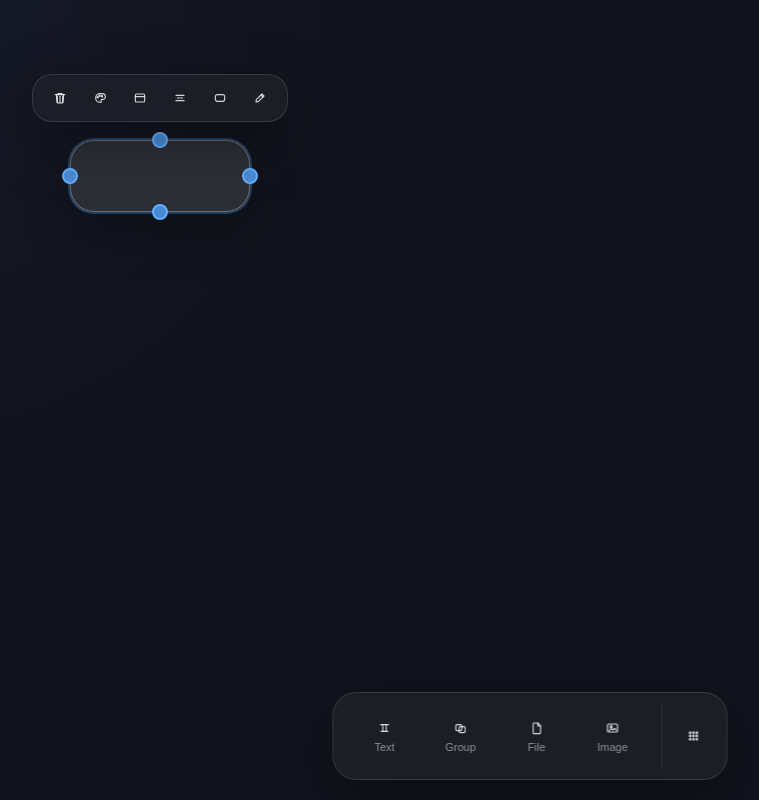
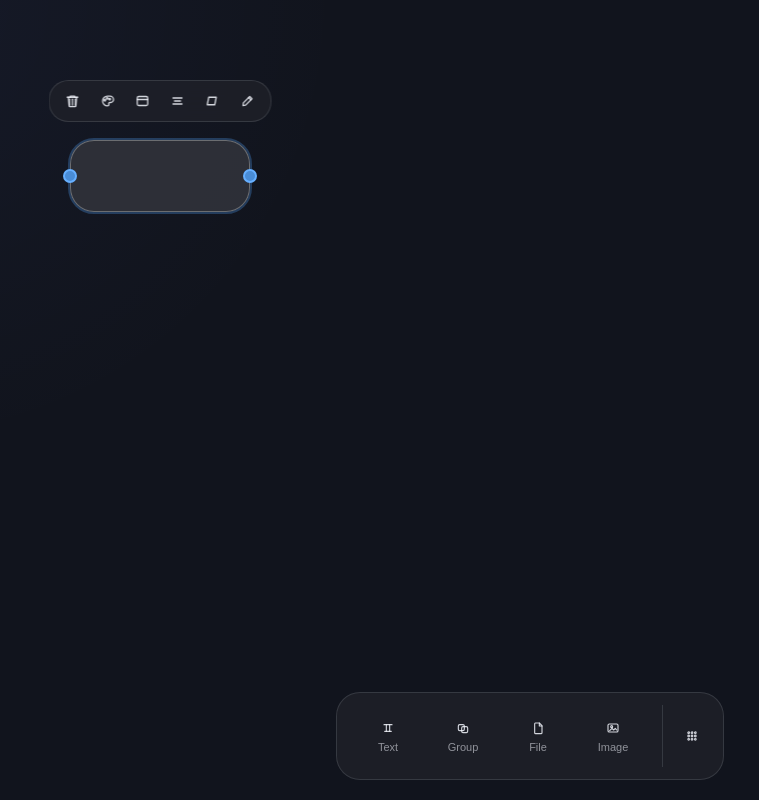
Before and after one commit to adamking77/sogo-canvas, a React (Vite) app in the folder webview/: page / in a window 1280 px wide. Both pictures are taken after a click on the button "Text". Shown: the whole page, without its empty margins (110-869 px from the left). Built offline with nearby package versions, Linux system fonts and the light colour scheme.

Commit message:
Adopt standard canvas interactions

```diff
--- a/webview/src/App.tsx
+++ b/webview/src/App.tsx
@@ -6,6 +6,7 @@ import {
   Handle,
   MarkerType,
   Node,
+  NodeResizer,
   NodeProps,
   Position,
   ReactFlow,
@@ -15,7 +16,7 @@ import {
 import { useEffect, useMemo, useRef, useState } from "react";
 
 type SogoBackground = "plain" | "dots" | "grid";
-type SogoShape = "rounded" | "pill" | "rect" | "diamond" | "circle";
+type SogoShape = "rounded" | "rect" | "diamond" | "parallelogram" | "circle";
 type SogoBorder = "none" | "subtle" | "strong";
 type SogoTextAlign = "left" | "center" | "right";
 type CanvasNodeType = "text" | "group" | "file" | "image";
@@ -79,7 +80,6 @@ interface CanvasNodeViewData extends CanvasNodeData {
   isEditing?: boolean;
   isSelected?: boolean;
   onSelect?: () => void;
-  onResizeStart?: (event: React.MouseEvent<HTMLButtonElement>) => void;
   onStartEdit?: () => void;
   onDraftChange?: (value: string) => void;
   onCommitEdit?: () => void;
@@ -108,8 +108,8 @@ const colorOptions = [
 const shapeOptions: SogoShape[] = [
   "rect",
   "rounded",
-  "pill",
   "diamond",
+  "parallelogram",
   "circle"
 ];
 const borderOptions: SogoBorder[] = ["none", "subtle", "strong"];
@@ -442,7 +442,7 @@ function ToolbarIcon({ name }: { name: string }) {
     case "shape":
       return (
         <svg viewBox="0 0 24 24" aria-hidden="true">
-          <rect x="5" y="7" width="14" height="10" rx="3" />
+          <path d="M7 7h10l-2 10H5l2-10Z" />
         </svg>
       );
     case "edit":
@@ -500,40 +500,25 @@ function CanvasNodeComponent({ data, selected }: NodeProps) {
         nodeData.onSelect?.();
       }}
     >
-      <Handle
-        id="connect-top"
-        className="node-handle node-handle-top"
-        type="source"
-        position={Position.Top}
-        isConnectableStart
-        isConnectableEnd
-        isConnectable
+      <NodeResizer
+        isVisible={isSelected && !nodeData.isEditing}
+        minWidth={nodeData.type === "group" ? 220 : 140}
+        minHeight={nodeData.type === "image" ? 160 : 64}
+        lineClassName="node-resizer-line"
+        handleClassName="node-resizer-handle"
       />
       <Handle
         id="connect-right"
         className="node-handle node-handle-right"
         type="source"
         position={Position.Right}
-        isConnectableStart
-        isConnectableEnd
-        isConnectable
-      />
-      <Handle
-        id="connect-bottom"
-        className="node-handle node-handle-bottom"
-        type="source"
-        position={Position.Bottom}
-        isConnectableStart
-        isConnectableEnd
         isConnectable
       />
       <Handle
         id="connect-left"
         className="node-handle node-handle-left"
-        type="source"
+        type="target"
         position={Position.Left}
-        isConnectableStart
-        isConnectableEnd
         isConnectable
       />
 
@@ -583,16 +568,6 @@ function CanvasNodeComponent({ data, selected }: NodeProps) {
       )}
 
       {nodeData.file ? <div className="node-meta">{nodeData.file}</div> : null}
-
-      {isSelected && !nodeData.isEditing ? (
-        <button
-          type="button"
-          className="node-resize-grip nodrag nopan"
-          aria-label="Resize node"
-          onMouseDown={nodeData.onResizeStart}
-          onClick={(event) => event.stopPropagation()}
-        />
-      ) : null}
     </div>
   );
 }
@@ -603,15 +578,6 @@ const nodeTypes = {
 
 export default function App() {
   const shellRef = useRef<HTMLDivElement>(null);
-  const resizeSessionRef = useRef<{
-    nodeId: string;
-    startX: number;
-    startY: number;
-    startWidth: number;
-    startHeight: number;
-    minWidth: number;
-    minHeight: number;
-  } | null>(null);
   const [documentState, setDocumentState] = useState<CanvasDocumentData>(
     createEmptyDocument()
   );
@@ -649,7 +615,6 @@ export default function App() {
           isEditing: editingNodeId === node.id,
           isSelected: selectedNodeId === node.id,
           onSelect: () => setSelectedNodeId(node.id),
-          onResizeStart: (event) => beginResize(node.id, event),
           onStartEdit: () => startEditingNode(node.id),
           onDraftChange: setDraftText,
           onCommitEdit: commitEdit,
@@ -878,62 +843,6 @@ export default function App() {
   function toggleSelectionPanel(panel: Exclude<SelectionPanel, null>): void {
     setSelectionPanel((current) => (current === panel ? null : panel));
   }
-
-  function beginResize(
-    nodeId: string,
-    event: React.MouseEvent<HTMLButtonElement>
-  ): void {
-    event.preventDefault();
-    event.stopPropagation();
-
-    const node = nodes.find((item) => item.id === nodeId);
-    if (!node) {
-      return;
-    }
-
-    const persisted = persistNodeData(node.data);
-    resizeSessionRef.current = {
-      nodeId,
-      startX: event.clientX,
-      startY: event.clientY,
-      startWidth: persisted.width,
-      startHeight: persisted.height,
-      minWidth: persisted.type === "group" ? 240 : 180,
-      minHeight: persisted.type === "image" ? 180 : 88
-    };
-  }
-
-  useEffect(() => {
-    const onMouseMove = (event: MouseEvent) => {
-      const session = resizeSessionRef.current;
-      if (!session) {
-        return;
-      }
-
-      patchNode(session.nodeId, (node) => ({
-        ...node,
-        width: Math.max(
-          session.minWidth,
-          session.startWidth + (event.clientX - session.startX)
-        ),
-        height: Math.max(
-          session.minHeight,
-          session.startHeight + (event.clientY - session.startY)
-        )
-      }));
-    };
-
-    const onMouseUp = () => {
-      resizeSessionRef.current = null;
-    };
-
-    window.addEventListener("mousemove", onMouseMove);
-    window.addEventListener("mouseup", onMouseUp);
-    return () => {
-      window.removeEventListener("mousemove", onMouseMove);
-      window.removeEventListener("mouseup", onMouseUp);
-    };
-  }, [nodes]);
 
   async function addFileNode(): Promise<void> {
     const file = await requestFilePath();
@@ -1186,9 +1095,17 @@ export default function App() {
                           ? "is-active"
                           : ""
                       ].join(" ")}
-                      onClick={() =>
+                  onClick={() =>
                         updateSelectedNode((node) => ({
                           ...node,
+                          width:
+                            shape === "circle" || shape === "diamond"
+                              ? Math.max(140, Math.min(node.width, node.height))
+                              : node.width,
+                          height:
+                            shape === "circle" || shape === "diamond"
+                              ? Math.max(140, Math.min(node.width, node.height))
+                              : node.height,
                           sogo: {
                             ...node.sogo,
                             shape
--- a/webview/src/styles.css
+++ b/webview/src/styles.css
@@ -19,7 +19,6 @@
   --canvas-minimap-node: color-mix(in srgb, var(--vscode-editor-foreground, #f1f3fa) 26%, transparent);
   --toolbar-bg: color-mix(in srgb, var(--vscode-editor-background, #11141d) 88%, white 5%);
   --toolbar-border: color-mix(in srgb, var(--vscode-editor-foreground, #d5d7df) 14%, transparent);
-  --toolbar-shadow: 0 20px 60px rgba(0, 0, 0, 0.35);
 }
 
 * {
@@ -63,24 +62,24 @@ body {
   background-image:
     radial-gradient(
       circle,
-      color-mix(in srgb, var(--canvas-grid-color) 170%, transparent) 1.1px,
-      transparent 1.7px
+      color-mix(in srgb, var(--canvas-grid-color) 240%, transparent) 1.3px,
+      transparent 2px
     );
-  background-size: 34px 34px;
+  background-size: 28px 28px;
 }
 
 .app-shell.background-grid::before {
   background-image:
     linear-gradient(
-      color-mix(in srgb, var(--canvas-grid-color) 180%, transparent) 1px,
-      transparent 1px
+      color-mix(in srgb, var(--canvas-grid-color) 240%, transparent) 1.2px,
+      transparent 1.2px
     ),
     linear-gradient(
       90deg,
-      color-mix(in srgb, var(--canvas-grid-color) 180%, transparent) 1px,
-      transparent 1px
+      color-mix(in srgb, var(--canvas-grid-color) 240%, transparent) 1.2px,
+      transparent 1.2px
     );
-  background-size: 34px 34px;
+  background-size: 28px 28px;
 }
 
 .app-shell > * {
@@ -102,7 +101,6 @@ body {
   overflow: hidden;
   background: color-mix(in srgb, var(--toolbar-bg) 92%, transparent);
   border: 1px solid var(--toolbar-border);
-  box-shadow: var(--toolbar-shadow);
 }
 
 .react-flow__controls button {
@@ -128,34 +126,36 @@ body {
   background: var(--node-fill);
   color: var(--canvas-text);
   border: 1px solid color-mix(in srgb, var(--node-accent) 72%, transparent);
-  box-shadow:
-    0 16px 38px rgba(0, 0, 0, 0.18),
-    inset 0 1px 0 rgba(255, 255, 255, 0.04);
   transition:
     border-color 120ms ease,
-    box-shadow 120ms ease,
     transform 120ms ease;
 }
 
+.node-resizer-line {
+  border-color: color-mix(in srgb, var(--canvas-accent) 65%, transparent) !important;
+}
+
+.node-resizer-handle {
+  width: 9px !important;
+  height: 9px !important;
+  border-radius: 999px !important;
+  border: 1.5px solid color-mix(in srgb, var(--canvas-accent) 92%, white 10%) !important;
+  background: color-mix(in srgb, var(--canvas-bg) 18%, var(--canvas-accent) 82%) !important;
+}
+
 .canvas-node.is-editing {
-  box-shadow:
-    0 0 0 2px color-mix(in srgb, var(--node-accent) 36%, transparent),
-    0 22px 54px rgba(0, 0, 0, 0.32);
+  outline: 2px solid color-mix(in srgb, var(--node-accent) 36%, transparent);
+  outline-offset: 0;
 }
 
 .canvas-node.is-selected {
   border-color: var(--canvas-accent);
-  box-shadow:
-    0 0 0 2px color-mix(in srgb, var(--canvas-accent) 30%, transparent),
-    0 20px 48px rgba(0, 0, 0, 0.28);
+  outline: 2px solid color-mix(in srgb, var(--canvas-accent) 28%, transparent);
+  outline-offset: 0;
 }
 
 .canvas-node.shape-rounded {
   border-radius: 24px;
-}
-
-.canvas-node.shape-pill {
-  border-radius: 999px;
 }
 
 .canvas-node.shape-rect {
@@ -164,7 +164,13 @@ body {
 
 .canvas-node.shape-diamond {
   border-radius: 18px;
-  clip-path: polygon(12% 0%, 88% 0%, 100% 50%, 88% 100%, 12% 100%, 0% 50%);
+  clip-path: polygon(50% 0%, 100% 50%, 50% 100%, 0% 50%);
+  padding: 18px;
+}
+
+.canvas-node.shape-parallelogram {
+  border-radius: 12px;
+  clip-path: polygon(12% 0%, 100% 0%, 88% 100%, 0% 100%);
 }
 
 .canvas-node.shape-circle {
@@ -312,8 +318,8 @@ body {
 
 .node-handle {
   position: absolute;
-  width: 16px;
-  height: 16px;
+  width: 14px;
+  height: 14px;
   border-radius: 999px;
   background: color-mix(in srgb, var(--canvas-bg) 18%, var(--canvas-accent) 82%);
   border: 2px solid color-mix(in srgb, var(--canvas-accent) 92%, white 10%);
@@ -331,62 +337,14 @@ body {
   transform: scale(1);
 }
 
-.node-handle-top {
-  top: -9px;
-  left: calc(50% - 8px);
-}
-
 .node-handle-right {
-  top: calc(50% - 8px);
-  right: -9px;
-}
-
-.node-handle-bottom {
-  bottom: -9px;
-  left: calc(50% - 8px);
+  top: calc(50% - 7px);
+  right: -8px;
 }
 
 .node-handle-left {
-  top: calc(50% - 8px);
-  left: -9px;
-}
-
-.node-resize-grip {
-  position: absolute;
-  right: -10px;
-  bottom: -10px;
-  width: 18px;
-  height: 18px;
-  border: 2px solid color-mix(in srgb, var(--canvas-accent) 92%, white 10%);
-  border-radius: 999px;
-  background: color-mix(in srgb, var(--canvas-bg) 18%, var(--canvas-accent) 82%);
-  box-shadow: 0 6px 18px rgba(0, 0, 0, 0.28);
-  cursor: nwse-resize;
-  z-index: 5;
-}
-
-.node-resize-grip::before,
-.node-resize-grip::after {
-  content: "";
-  position: absolute;
-  background: color-mix(in srgb, white 82%, transparent);
-  border-radius: 999px;
-}
-
-.node-resize-grip::before {
-  width: 8px;
-  height: 2px;
-  right: 3px;
-  bottom: 5px;
-  transform: rotate(-45deg);
-}
-
-.node-resize-grip::after {
-  width: 5px;
-  height: 2px;
-  right: 2px;
-  bottom: 2px;
-  transform: rotate(-45deg);
+  top: calc(50% - 7px);
+  left: -8px;
 }
 
 .toolbar-stack {
@@ -413,7 +371,6 @@ body {
   border-radius: 24px;
   border: 1px solid var(--toolbar-border);
   background: color-mix(in srgb, var(--toolbar-bg) 94%, transparent);
-  box-shadow: var(--toolbar-shadow);
   backdrop-filter: blur(18px);
 }
 
@@ -439,14 +396,14 @@ body {
 }
 
 .contextual-toolbar {
-  min-height: 42px;
-  padding: 6px 10px;
+  min-height: 40px;
+  padding: 5px 8px;
   border-radius: 20px;
 }
 
 .contextual-tray {
-  min-height: 44px;
-  padding: 6px 10px;
+  min-height: 38px;
+  padding: 4px 8px;
   border-radius: 20px;
   justify-content: center;
 }
@@ -454,7 +411,7 @@ body {
 .toolbar-group {
   display: flex;
   align-items: center;
-  gap: 6px;
+  gap: 5px;
   flex-wrap: wrap;
   justify-content: center;
 }
@@ -633,15 +590,15 @@ body {
 }
 
 .swatch-button {
-  width: 30px;
-  height: 30px;
+  width: 26px;
+  height: 26px;
   padding: 0;
   border-radius: 999px;
 }
 
 .color-swatch {
-  width: 20px;
-  height: 20px;
+  width: 18px;
+  height: 18px;
   border-radius: 999px;
   border: 1px solid color-mix(in srgb, var(--canvas-text) 22%, transparent);
   display: inline-block;
@@ -688,8 +645,8 @@ body {
 
 .shape-button,
 .align-button {
-  width: 32px;
-  height: 28px;
+  width: 28px;
+  height: 24px;
   padding: 0;
 }
 
@@ -698,8 +655,8 @@ body {
   display: inline-flex;
   align-items: center;
   justify-content: center;
-  width: 34px;
-  height: 34px;
+  width: 30px;
+  height: 30px;
   padding: 0;
   border: 1px solid transparent;
   border-radius: 12px;
@@ -732,6 +689,11 @@ body {
   stroke-linecap: round;
   stroke-linejoin: round;
   color: color-mix(in srgb, var(--canvas-text) 86%, transparent);
+}
+
+.contextual-toolbar .toolbar-command svg {
+  width: 18px;
+  height: 18px;
 }
 
 .insert-button {
@@ -877,14 +839,15 @@ body {
   border-radius: 9px;
 }
 
-.shape-preview-pill {
-  border-radius: 999px;
-}
-
 .shape-preview-diamond {
   width: 16px;
   height: 16px;
   transform: rotate(45deg);
+  border-radius: 3px;
+}
+
+.shape-preview-parallelogram {
+  transform: skewX(-18deg);
   border-radius: 3px;
 }
 
```
